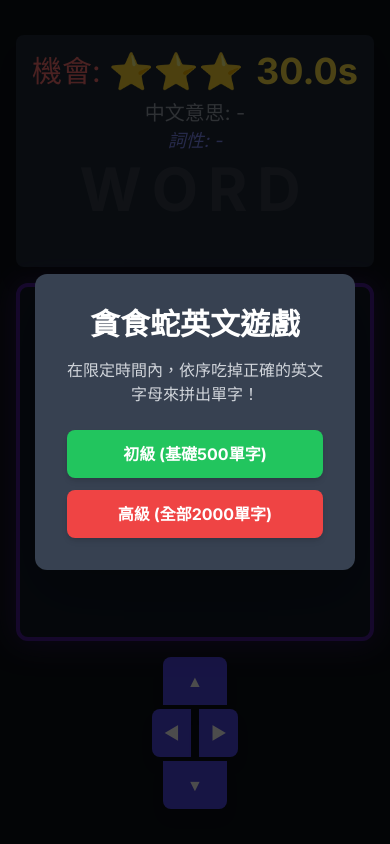
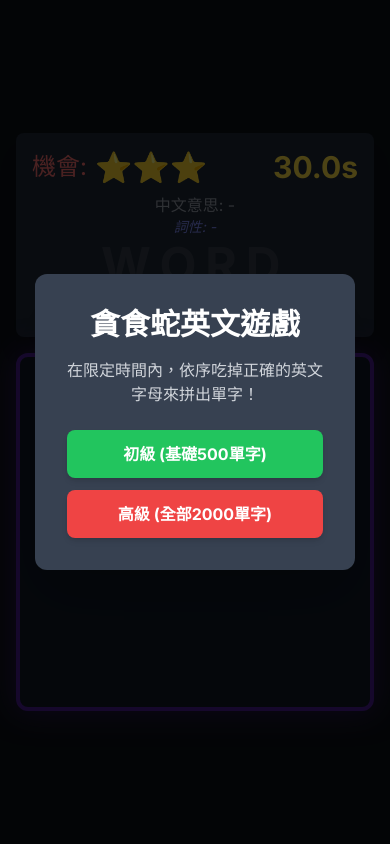
Before and after one commit to wenchuan-ccit/ND35, a plain HTML site: page 『身為家長系列』/英文貪食蛇遊戲.html in a window 390 px wide. Drawn offline with nearby package versions, Linux system fonts and the light colour scheme.

Commit message:
Update 英文貪食蛇遊戲.html

```diff
--- a/『身為家長系列』/英文貪食蛇遊戲.html
+++ b/『身為家長系列』/英文貪食蛇遊戲.html
@@ -70,22 +70,24 @@
         <!-- 遊戲狀態顯示區 (HUD) -->
         <div class="w-full bg-gray-800 p-4 rounded-lg mb-4 shadow-xl">
             <div class="flex justify-between items-center mb-2">
-                <!-- 生命值 -->
-                <div class="text-3xl flex items-center">
+                <!-- 生命值 (text-3xl -> text-2xl) -->
+                <div class="text-2xl flex items-center">
                     <span class="mr-2 text-red-400">機會:</span>
-                    <span id="lives-display" class="font-bold text-4xl"></span>
+                    <!-- 星星 (text-4xl -> text-3xl) -->
+                    <span id="lives-display" class="font-bold text-3xl"></span>
                 </div>
-                <!-- 計時器 -->
-                <div id="timer-display" class="text-4xl font-extrabold text-yellow-300 transition-colors">30.0s</div>
+                <!-- 計時器 (text-4xl -> text-3xl) -->
+                <div id="timer-display" class="text-3xl font-extrabold text-yellow-300 transition-colors">30.0s</div>
             </div>
 
             <!-- 單字資訊 -->
             <div class="text-center mb-2">
-                <!-- 中文意思和詞性預設完整顯示 -->
-                <p id="chinese-meaning" class="text-xl text-gray-400">中文意思: -</p>
-                <p id="word-pos" class="text-lg italic text-indigo-400">詞性: -</p>
-                <!-- 單字本身，透過 JS 控制每個字母的 Opacity -->
-                <h2 id="word-progress" class="text-6xl font-black tracking-widest mt-1 text-white">W O R D</h2>
+                <!-- 中文意思 (text-xl -> text-base) -->
+                <p id="chinese-meaning" class="text-base text-gray-400">中文意思: -</p>
+                <!-- 詞性 (text-lg -> text-sm) -->
+                <p id="word-pos" class="text-sm italic text-indigo-400">詞性: -</p>
+                <!-- 單字本身 (text-6xl -> text-5xl) -->
+                <h2 id="word-progress" class="text-5xl font-black tracking-widest mt-1 text-white">W O R D</h2>
             </div>
 
             <!-- 連擊提示 -->
@@ -99,15 +101,7 @@
             <!-- 遊戲元素將由 JS 插入此處 -->
         </div>
 
-        <!-- 手機虛擬方向鍵 (僅在小螢幕顯示) -->
-        <div id="dpad" class="sm:hidden w-full mt-4 flex flex-col items-center">
-            <button data-dir="up" class="dpad-button bg-indigo-600 hover:bg-indigo-700 p-3 rounded-t-lg w-16 mb-1 text-white font-bold shadow-lg">▲</button>
-            <div class="flex justify-center w-full">
-                <button data-dir="left" class="dpad-button bg-indigo-600 hover:bg-indigo-700 p-3 rounded-l-lg mr-1 text-white font-bold shadow-lg">◀</button>
-                <button data-dir="right" class="dpad-button bg-indigo-600 hover:bg-indigo-700 p-3 rounded-r-lg ml-1 text-white font-bold shadow-lg">▶</button>
-            </div>
-            <button data-dir="down" class="dpad-button bg-indigo-600 hover:bg-indigo-700 p-3 rounded-b-lg w-16 mt-1 text-white font-bold shadow-lg">▼</button>
-        </div>
+        <!-- 已經移除手機虛擬方向鍵 (dpad) -->
     </div>
 
 
@@ -158,7 +152,7 @@
         const modalBackdrop = document.getElementById('modal-backdrop');
         const modalTitle = document.getElementById('modal-title');
         const modalMessage = document.getElementById('modal-message');
-        const dpadButtons = document.querySelectorAll('#dpad button');
+        // const dpadButtons = document.querySelectorAll('#dpad button'); // 虛擬鍵盤已移除
 
         // --- 遊戲狀態 (Game State) ---
         let snake = [];
@@ -674,19 +668,12 @@
             }
         });
 
-        // 虛擬方向鍵控制 (Mobile DPad)
-        dpadButtons.forEach(button => {
-            button.addEventListener('click', () => {
-                if (!gameRunning) return;
-                const dir = button.getAttribute('data-dir');
-                switch (dir) {
-                    case 'up': changeDirection({ x: 0, y: -1 }); break;
-                    case 'down': changeDirection({ x: 0, y: 1 }); break;
-                    case 'left': changeDirection({ x: -1, y: 0 }); break;
-                    case 'right': changeDirection({ x: 1, y: 0 }); break;
-                }
-            });
-        });
+        // 虛擬方向鍵控制 (已移除)
+        // dpadButtons.forEach(button => {
+        //     button.addEventListener('click', () => {
+        //         // ... 邏輯已移除
+        //     });
+        // });
 
         // 觸控滑動控制 (Mobile Swipe)
         let touchStartX = 0;
```
